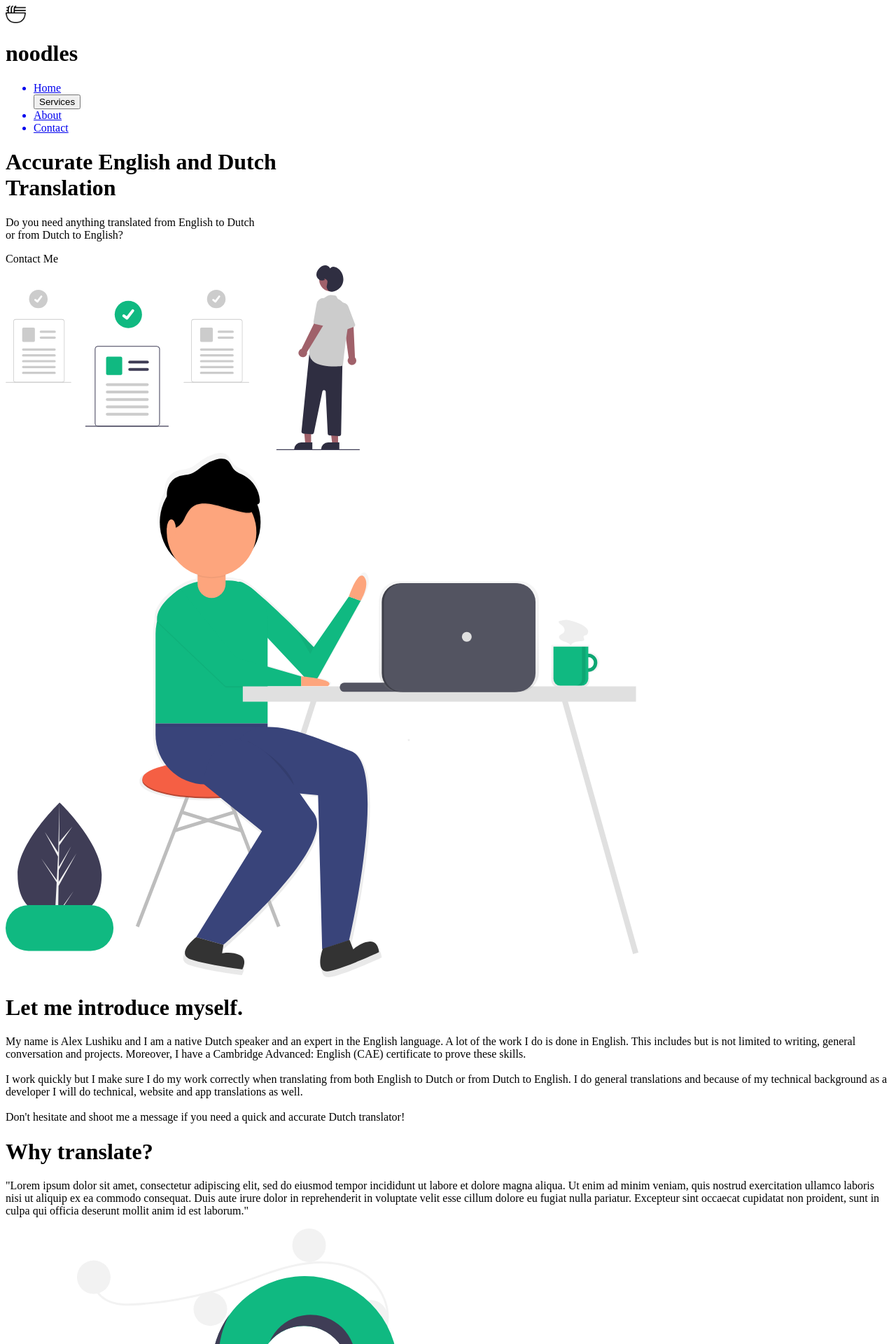
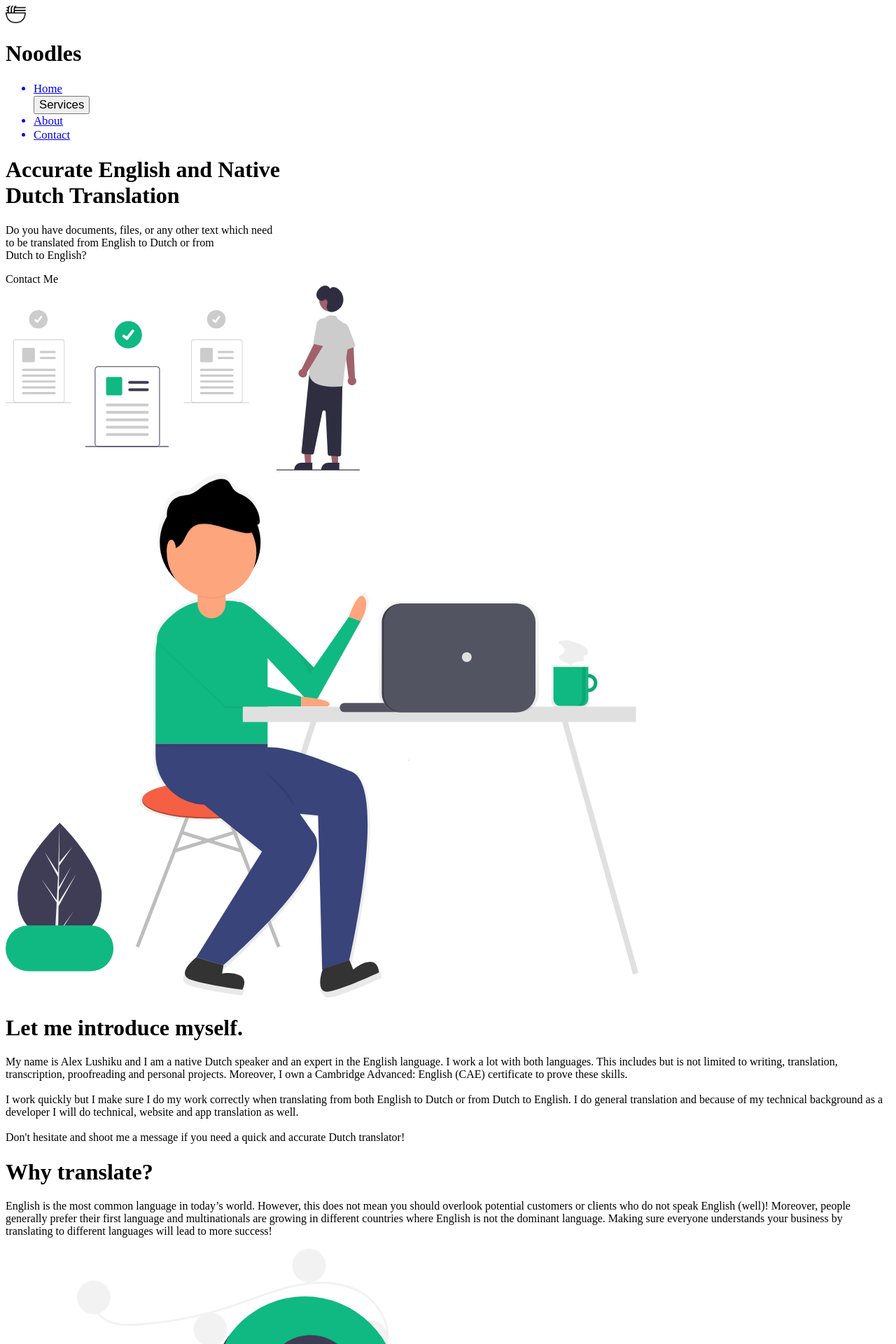
Before and after one commit to callmenoodles/noodles-translation, a Next.js app: page / in a window 1280 px wide. Shown: the top 1920 px of the page at 70% size. Built offline with nearby package versions, Linux system fonts and the light colour scheme.

Commit message:
update layout

```diff
--- a/pages/api/message.js
+++ b/pages/api/message.js
@@ -14,14 +14,13 @@ const send = async (name, email, topic, message) => {
 
   await transporter.sendMail({
     from: `${name} <${email}>`,
-    to: "anxlus@tuta.io",
+    to: process.env.EMAIL_USER,
     subject: topic,
     text: message,
     html: `<b>${message}</b>`,
   });
 }
 
-// DO NOT PUSH TO GITHUB
 const handler = async (req, res) => {
   if (req.method == 'POST') {
     res.statusCode = 200
--- a/pages/components/Header.js
+++ b/pages/components/Header.js
@@ -1,3 +1,4 @@
+import Link from 'next/link'
 import Navbar from './Navbar'
 
 const options = ['Translation', 'Proofreading', 'Transcription']
@@ -5,10 +6,12 @@ const options = ['Translation', 'Proofreading', 'Transcription']
 const Header = () => {
   return(
     <div className='absolute border-b w-11/12 h-20 flex flex-row justify-around items-center'>
-      <div className='flex flex-row items-center'>
-        <img src='/noodles.png' className='mr-2 mt-1' style={{'max-height':'25px'}}/>
-        <h1 className='text-2xl font-semibold'>noodles</h1>
-      </div>
+      <Link href='/'>
+        <div className='flex flex-row items-center cursor-pointer'>
+          <img src='/noodles.png' className='mr-3 mt-1' style={{'max-height':'25px'}}/>
+          <h1 className='text-2xl font-semibold'>Noodles</h1>
+        </div>
+      </Link>
       <Navbar />
     </div>
   )
--- a/pages/components/Navbar.js
+++ b/pages/components/Navbar.js
@@ -10,9 +10,9 @@ const Navbar = () => {
   const menu = (
     <div class=' mt-2rounded-md shadow-md bg-white ring-1 ring-black ring-opacity-5'>
       <div class='py-1' role='menu' aria-orientation='vertical' aria-labelledby='options-menu'>
-        <Link href='/services/translation'><a class='block px-4 py-2 text-sm text-gray-700 hover:bg-gray-50 hover:text-primary' role='menuitem'>Translation</a></Link>
-        <Link href='/services/proofreading'><a class='block px-4 py-2 text-sm text-gray-700 hover:bg-gray-50 hover:text-primary' role='menuitem'>Proofreading</a></Link>
-        <Link href='/services/transcription'><a class='block px-4 py-2 text-sm text-gray-700 hover:bg-gray-50 hover:text-primary' role='menuitem'>Transcription</a></Link>
+        <Link href='/services/translation'><a class='block px-4 py-2 text-base text-gray-700 hover:bg-gray-50 hover:text-primary' role='menuitem'>Translation</a></Link>
+        <Link href='/services/proofreading'><a class='block px-4 py-2 text-base text-gray-700 hover:bg-gray-50 hover:text-primary' role='menuitem'>Proofreading</a></Link>
+        <Link href='/services/transcription'><a class='block px-4 py-2 text-base text-gray-700 hover:bg-gray-50 hover:text-primary' role='menuitem'>Transcription</a></Link>
       </div>
     </div>
   )
@@ -20,15 +20,15 @@ const Navbar = () => {
   return(
     <div>
       <ul className='flex flex-row'>
-        <Link href='/'><a><li className='p-4 duration-200 hover:text-primary'>Home</li></a></Link>
+        <Link href='/'><a><li className='p-4 duration-200 hover:text-primary' style={{'fontSize':'1.05rem'}}>Home</li></a></Link>
         <Dropdown
           trigger={['hover']}
           overlay={menu}
           className=' p-4 cursor-default'>
-          <button>Services</button>
+          <button style={{'fontSize':'1.05rem'}}>Services</button>
         </Dropdown>
-        <Link href='/about'><a><li className='p-4 duration-200 hover:text-primary'>About</li></a></Link>
-        <Link href='/contact'><a><li className='p-4 duration-200 hover:text-primary'>Contact</li></a></Link>
+        <Link href='/about'><a><li className='p-4 duration-200 hover:text-primary' style={{'fontSize':'1.05rem'}}>About</li></a></Link>
+        <Link href='/contact'><a><li className='p-4 duration-200 hover:text-primary' style={{'fontSize':'1.05rem'}}>Contact</li></a></Link>
       </ul>
     </div>
   )
--- a/pages/components/home/About.js
+++ b/pages/components/home/About.js
@@ -6,12 +6,15 @@ const About = () => {
       <img src='/hello.svg' className='w-1/4 mr-24'/>
       <div className='sm:w-2/5 md:w-2/5 lg:w-2/5 xl:w-144 2xl:w-144'>
         <h1 className='text-3xl font-bold mt-12 text-primary'>Let me introduce myself.</h1>
-        <p className='mt-4 text-lg'>
-          My name is Alex Lushiku and I am a <span className='text-primary font-semibold'>native Dutch speaker</span> and an expert in the English language. A lot of the work I do is done in English. This includes but is not limited to writing, general conversation and projects. Moreover, I have a Cambridge Advanced: English (CAE) certificate to prove these skills.
+        <p className='mt-4 text-lg break-word'>
+          My name is Alex Lushiku and I am a <span className='text-primary font-semibold'>native Dutch</span> speaker and an expert in the English language. I work a lot with both languages. This includes but is not limited to writing, <span className='text-primary font-semibold'>translation, transcription, proofreading</span> and personal projects. Moreover, I own a Cambridge Advanced: English (CAE) certificate to prove these skills.
           <br></br><br></br>
-          I work quickly but I make sure I do my work correctly when translating from both English to Dutch or from Dutch to English. I do general translations and because of my technical background as a developer I will do technical, website and app translations as well.
+          I work quickly but I make sure I do my work correctly when translating from both <span className='text-primary font-semibold'>English to Dutch </span>or from
+          <span className='text-primary font-semibold'> Dutch to English</span>.
+          I do <span className='text-primary font-semibold'>general translation</span> and because of my technical background as a developer
+          I will do <span className='text-primary font-semibold'>technical, website and app translation</span> as well.
           <br></br><br></br>
-          Don't hesitate and shoot me a message if you need a quick and accurate Dutch translator!
+          Don't hesitate and shoot me a message if you need a <span className='text-primary font-semibold'>quick and accurate</span> Dutch translator!
         </p>
       </div>
     </div>
--- a/pages/components/home/Home.js
+++ b/pages/components/home/Home.js
@@ -3,10 +3,10 @@ import Link from 'next/link'
 const Home = () => {
   return(
     <div className='flex flex-row justify-center items-center h-full'>
-      <div className='relative bottom-20'>
-        <h1 className='text-4xl font-bold mb-4 leading-snug'>Accurate English and Dutch <br></br>Translation</h1>
+      <div className='relative bottom-20 mr-4'>
+        <h1 className='text-4xl font-bold mb-4 leading-snug'>Accurate English and Native<br></br>Dutch Translation</h1>
         <p className='mb-6'>
-          Do you need anything translated from English to Dutch <br></br>or from Dutch to English?</p>
+          Do you have documents, files, or any other text which need<br></br>to be translated from English to Dutch or from<br></br>Dutch to English?</p>
         <Link href='/contact'>
           <div className='w-48 h-12 bg-primary rounded-full cursor-pointer flex justify-center items-center text-xl text-white'>
             Contact Me
--- a/pages/components/home/Service.js
+++ b/pages/components/home/Service.js
@@ -13,7 +13,7 @@ const Service = (props) => {
         <h1 className='mt-4 font-semibold text-2xl text-center'>{props.title}</h1>
         <h3 className='text-center'>&euro;{props.price} per {props.unit}</h3>
       </div>
-      <p className='text-center mt-4 w-2/3'>{props.description}</p>
+      <p className='text-center mt-6 w-2/3'>{props.description}</p>
       <div className='absolute mt-4 bottom-8 w-32 h-10 bg-primary cursor-pointer transform duration-100 hover:scale-105 rounded-full
                       flex justify-center items-center'>
         <Link href={`/services/${props.title.toLowerCase()}`}><h2 className='text-white'>More Info</h2></Link>
--- a/pages/components/home/Services.js
+++ b/pages/components/home/Services.js
@@ -7,19 +7,19 @@ const Services = () => {
       <div className='flex flex-row justify-center'>
         <Service
           title='Transcription'
-          description='lorem ipsum lorem ipsum lorem ipsum lorem ipsum lorem ipsum lorem ipsum lorem ipsum lorem ipsum'
+          description='I will transcribe any audio file from English to Dutch or from Dutch to English with options for clean verbatim or non-verbatim transcription.'
           price='0.02'
           unit='minute'
           featured={false}/>
         <Service
           title='Translation'
-          description=''
+          description='I do general and technical (IT) translation from English to Dutch or from Dutch to English for documents, books, software, websites, apps, manuals and more!'
           price='0.02'
           unit='word'
           featured={true}/>
         <Service
           title='Proofreading'
-          description=''
+          description="Wrong translation will look unprofessional and might lead to you losing potential customers. I will proofread and correct any English or Dutch file to make sure it's professional!"
           price='0.01'
           unit='word'
           featured={false}/>
--- a/pages/components/home/Why.js
+++ b/pages/components/home/Why.js
@@ -4,7 +4,7 @@ const Why = () => {
       <div className='sm:w-2/5 md:w-2/5 lg:w-2/5 xl:w-144 2xl:w-144'>
         <h1 className='text-3xl font-bold mt-12 text-primary'>Why translate?</h1>
         <p className='mt-4 text-lg'>
-        "Lorem ipsum dolor sit amet, consectetur adipiscing elit, sed do eiusmod tempor incididunt ut labore et dolore magna aliqua. Ut enim ad minim veniam, quis nostrud exercitation ullamco laboris nisi ut aliquip ex ea commodo consequat. Duis aute irure dolor in reprehenderit in voluptate velit esse cillum dolore eu fugiat nulla pariatur. Excepteur sint occaecat cupidatat non proident, sunt in culpa qui officia deserunt mollit anim id est laborum."
+        English is the most common language in today’s world. However, this does not mean you should overlook potential customers or clients who do not speak English (well)!  Moreover, people generally prefer their first language and multinationals are growing in different countries where English is not the dominant language. Making sure everyone understands your business by <span className='text-primary font-semibold'>translating to different languages will lead to more success!</span>
         </p>
       </div>
       <img src='/question.svg' className='w-1/4 ml-12'/>
```
Also changed, not shown: pages/contact.js (+5 -3 lines).
